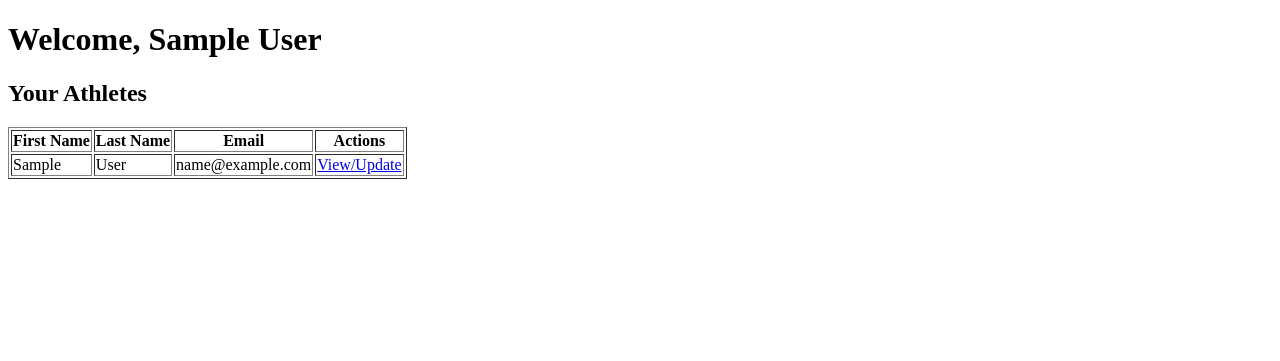
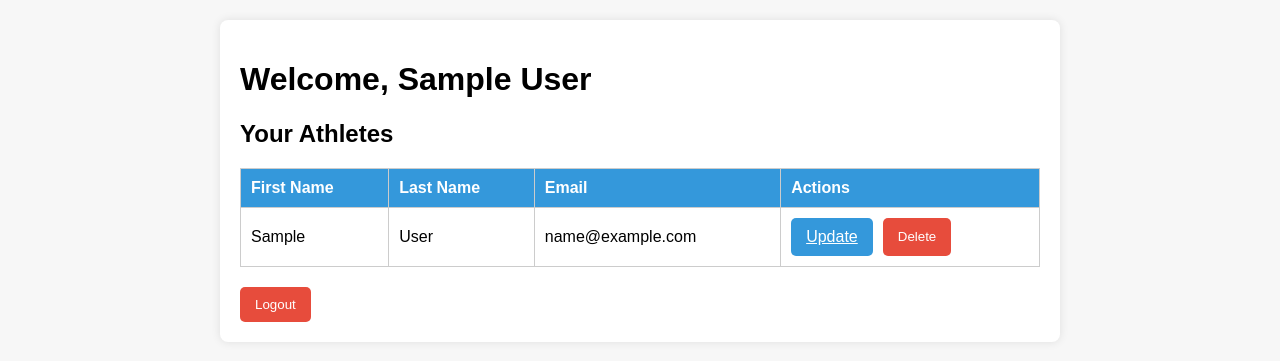
Before and after one commit to Estherkiguru/StatSync, a FastAPI app: template templates/trainer_dashboard.html in a window 1280 px wide. Shown: the top 361 px of the page. Run offline with FastAPI, Linux system fonts and the light colour scheme; the template is opened without the code that fills it: most values are stand-ins (such as "Sample title", 1, 10 or a date in 2020); parts of the project's set-up code (start-up, migrations or seed data) failed here and were passed over.

Commit message:
Revamp trainer dashboard layout and improve functionality
- Increased space for athlete details and action buttons
- Fixed icon alignment and added proper styling for buttons
- Improved overall dashboard usability and design consistency

```diff
--- a/templates/trainer_dashboard.html
+++ b/templates/trainer_dashboard.html
@@ -4,8 +4,102 @@
     <meta charset="UTF-8">
     <meta name="viewport" content="width=device-width, initial-scale=1.0">
     <title>Trainer Dashboard</title>
+    <style>
+        body {
+            font-family: Arial, sans-serif;
+            background-color: #f7f7f7;
+            margin: 0;
+            padding: 20px;
+        }
+
+        .container {
+            background-color: #ffffff;
+            padding: 20px;
+            border-radius: 8px;
+            box-shadow: 0 0 10px rgba(0, 0, 0, 0.1);
+            width: 100%;
+            max-width: 800px;
+            margin: 0 auto;
+            position: relative;
+        }
+
+        table {
+            width: 100%;
+            border-collapse: collapse;
+            margin-bottom: 20px;
+        }
+
+        table th, table td {
+            border: 1px solid #ccc;
+            padding: 10px;
+            text-align: left;
+        }
+
+        table th {
+            background-color: #3498db;
+            color: white;
+        }
+
+        .button {
+            padding: 10px 15px;
+            background-color: #3498db;
+            color: white;
+            border: none;
+            border-radius: 5px;
+            text-align: center;
+            cursor: pointer;
+        }
+
+        .button:hover {
+            background-color: #2980b9;
+        }
+
+        .delete-button {
+            background-color: #e74c3c;
+        }
+
+        .delete-button:hover {
+            background-color: #c0392b;
+        }
+
+        .logout-button {
+            background-color: #e74c3c;
+        }
+
+        .logout-button:hover {
+            background-color: #c0392b;
+        }
+
+        .button-container {
+            display: flex;
+            justify-content: space-between;
+            align-items: center;
+            margin-top: 20px;
+        }
+
+        .action-buttons {
+            display: flex;
+            gap: 10px;
+        }
+    </style>
+    <script>
+        function deleteAthlete(athleteId) {
+            if (confirm('Are you sure you want to delete this athlete?')) {
+                fetch(`/trainer/athlete/${athleteId}/delete`, {
+                    method: 'POST',
+                }).then(response => {
+                    if (response.ok) {
+                        window.location.href = '/trainer/dashboard';
+                    } else {
+                        alert('Failed to delete athlete.');
+                    }
+                });
+            }
+        }
+    </script>
 </head>
 <body>
+    <div class="container">
         <h1>Welcome, {{ trainer.first_name }} {{ trainer.last_name }}</h1>
 
         <h2>Your Athletes</h2>
@@ -25,13 +119,20 @@
                     <td>{{ athlete.last_name }}</td>
                     <td>{{ athlete.email }}</td>
                     <td>
-                    <!-- Link to view or update athlete's information -->
-                    <a href="/trainer/athlete/{{ athlete.id }}">View/Update</a>
+                        <div class="action-buttons">
+                            <a href="/trainer/athlete/{{ athlete.id }}" class="button">Update</a>
+
+                            <button class="button delete-button" onclick="deleteAthlete({{ athlete.id }})">Delete</button>
+                        </div>
                     </td>
                 </tr>
                 {% endfor %}
             </tbody>
         </table>
 
+        <div class="button-container">
+            <button class="button logout-button left" onclick="window.location.href='/trainer/logout'">Logout</button>
+        </div>
+    </div>
 </body>
 </html>
```
Lines whose indentation alone changed are shown as unchanged.
